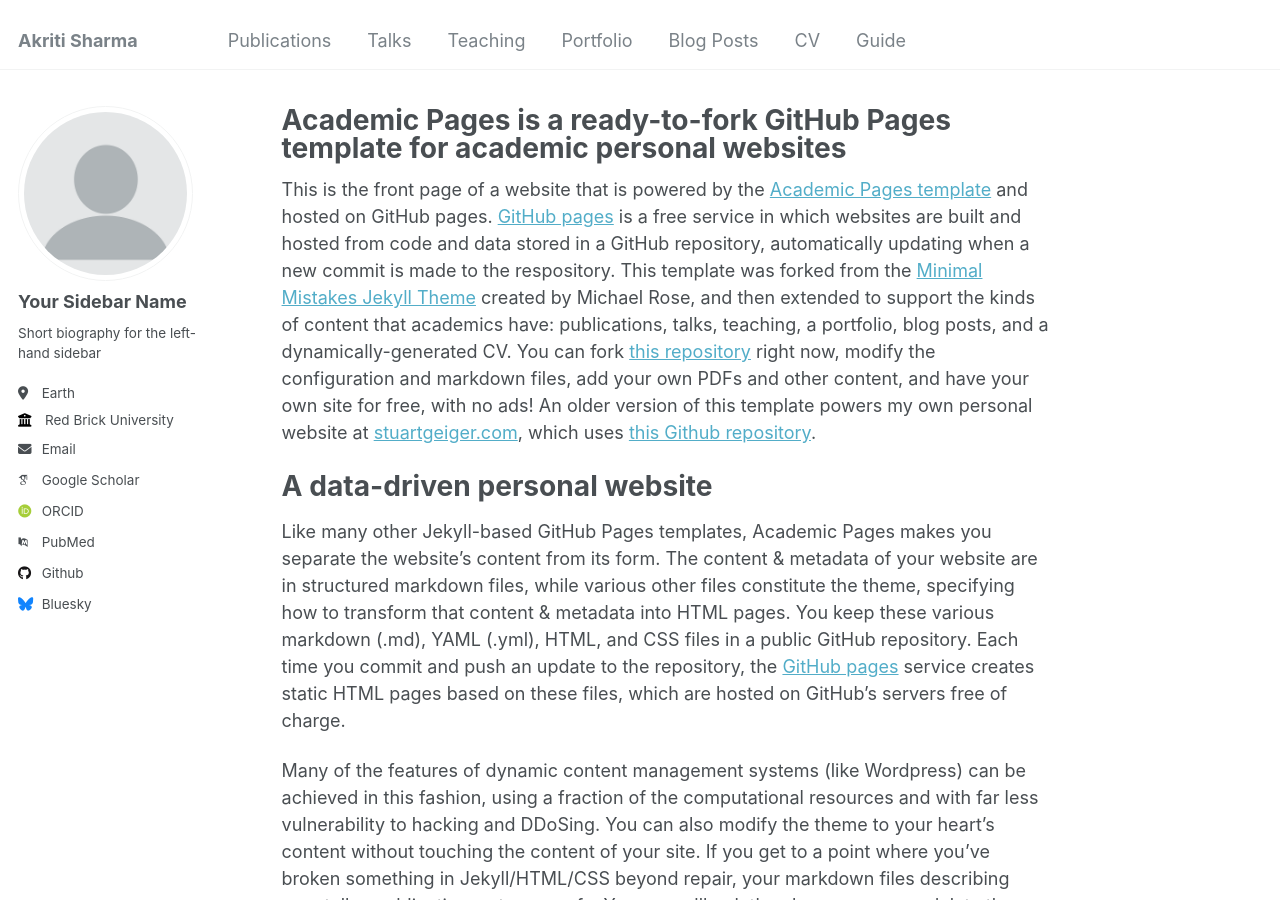
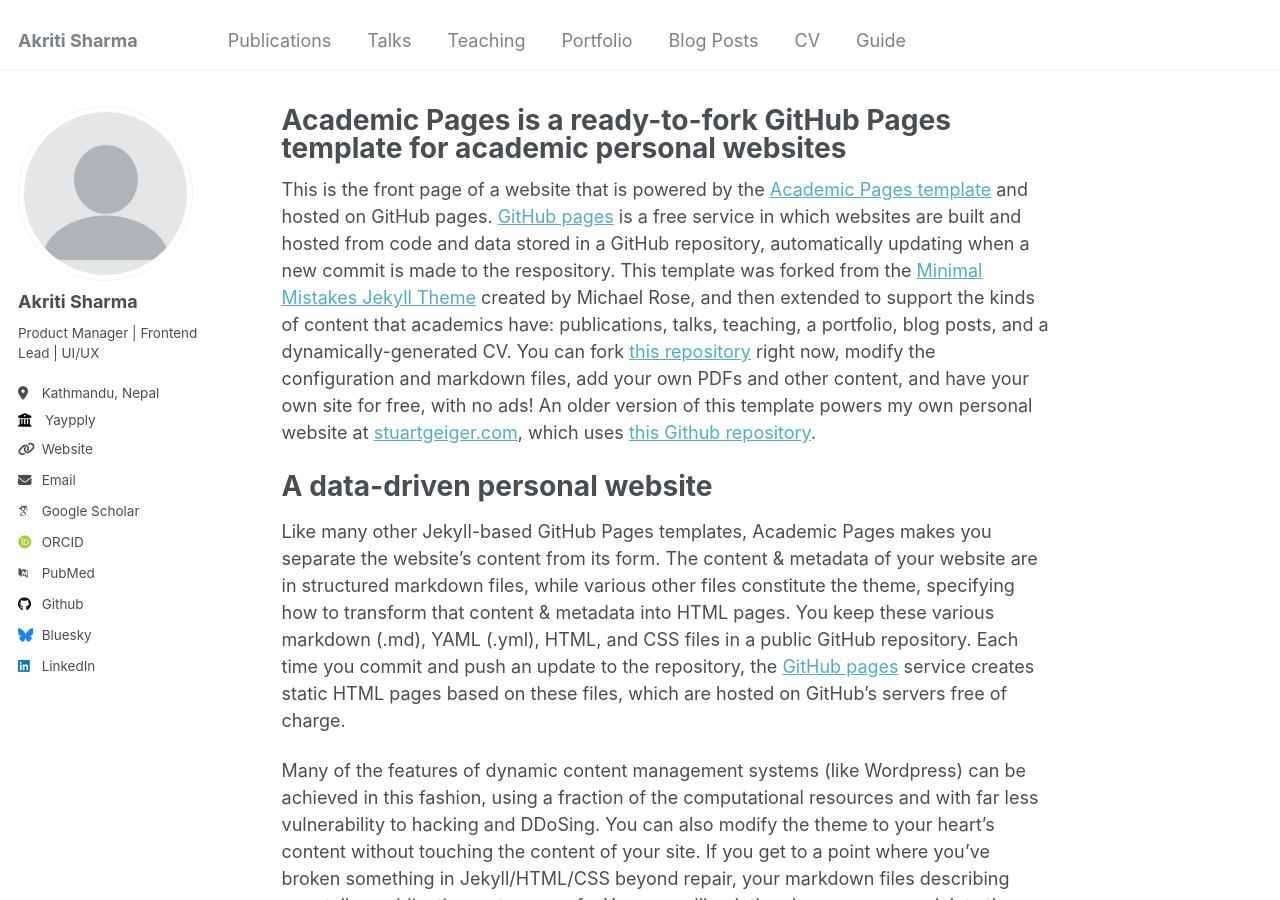
Before and after one commit to akritisharma22/akritisharma22.github.io, a Jekyll site: the page built from _pages/about.md, in a window 1280 px wide and 900 px high. Built offline with Jekyll 4.4.1, drawn with Linux system fonts in a browser that asks for light colours; some web fonts are replaced.

Commit message:
Update _config.yml

```diff
--- a/_config.yml
+++ b/_config.yml
@@ -14,7 +14,7 @@
 description              : &description "Product Manager | Frontend Lead | UI/UX"
 url                      : "https://akritisharma22.github.io" # the base hostname & protocol for your site e.g. "https://mmistakes.github.io"
 baseurl                  : "" # the subpath of your site, e.g. "/blog"
-repository               : "academicpages/academicpages.github.io"
+repository               : "akritisharma22/akritisharma22.github.io"
 
 # Site Author - The following control what appear as part of the author content on the side bar.
 #               If a field is blank the icon and link will not appear, otherwise it will be shown.
@@ -22,13 +22,13 @@
 author:
   # Biographic information
   avatar           : "profile.png"
-  name             : "Your Sidebar Name"
+  name             : "Akriti Sharma"
   pronouns         : # example: "she/her"
-  bio              : "Short biography for the left-hand sidebar"
-  location         : "Earth"
-  employer         : "Red Brick University"
-  uri              : # URL
-  email            : "none@example.org"
+  bio              : "Product Manager | Frontend Lead | UI/UX"
+  location         : "Kathmandu, Nepal"
+  employer         : "Yaypply"
+  uri              : "yaypply.com"
+  email            : "akritish47@gmail.com"
 
   # Academic websites
   arxiv            : # URL - Update with the correct link to your profile
@@ -43,7 +43,7 @@
   bitbucket        : # Username - Update with your username on the site
   codepen          : # Username
   dribbble         : # Username
-  github           : "academicpages"
+  github           : "akritisharma22"
   kaggle           : # Username
   stackoverflow    : # User number or user number and name (i.e., use "1" or "1/jeff-atwood")
 
@@ -57,7 +57,7 @@
   keybase          : # Username
   instagram        : # Username
   lastfm           : # Username
-  linkedin         : # Username
+  linkedin         : "akritisharma22"
   mastodon         : # URL
   medium           : # URL
   pinterest        : # Username
```
